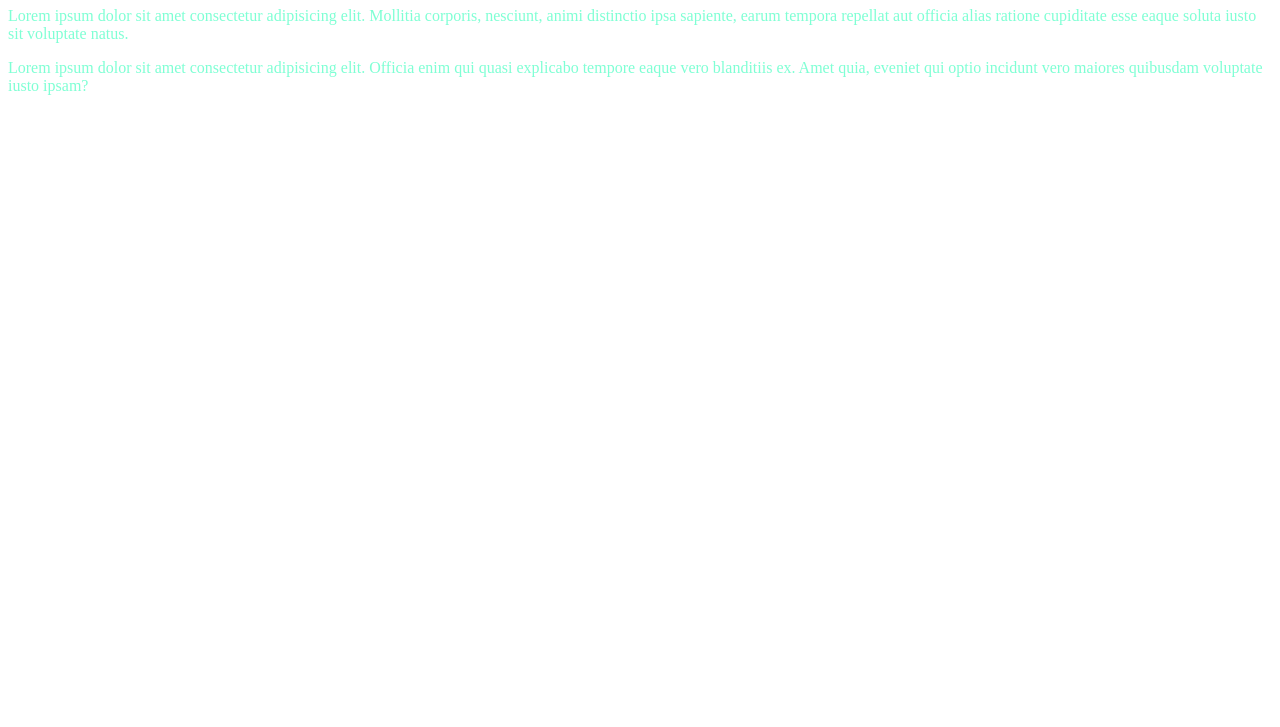
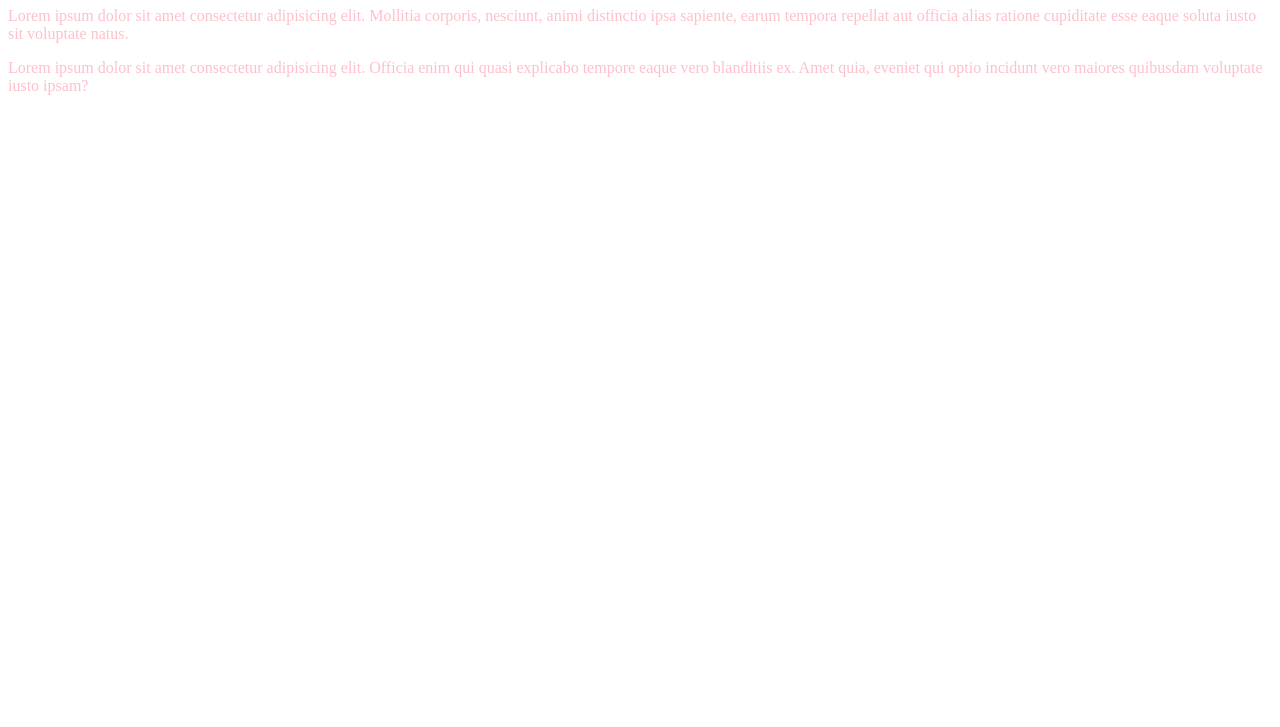
Before and after one commit to phizzy84/gitt, a plain HTML site: page index.html in a window 1280 px wide. Shown: the part 73-800 px from the top of the page. Drawn offline with Linux system fonts and the light colour scheme.

Commit message:
p tags colour changed

```diff
--- a/index.css
+++ b/index.css
@@ -1 +1,2 @@
 *{color: aquamarine;}
+p{color: pink;}
```
